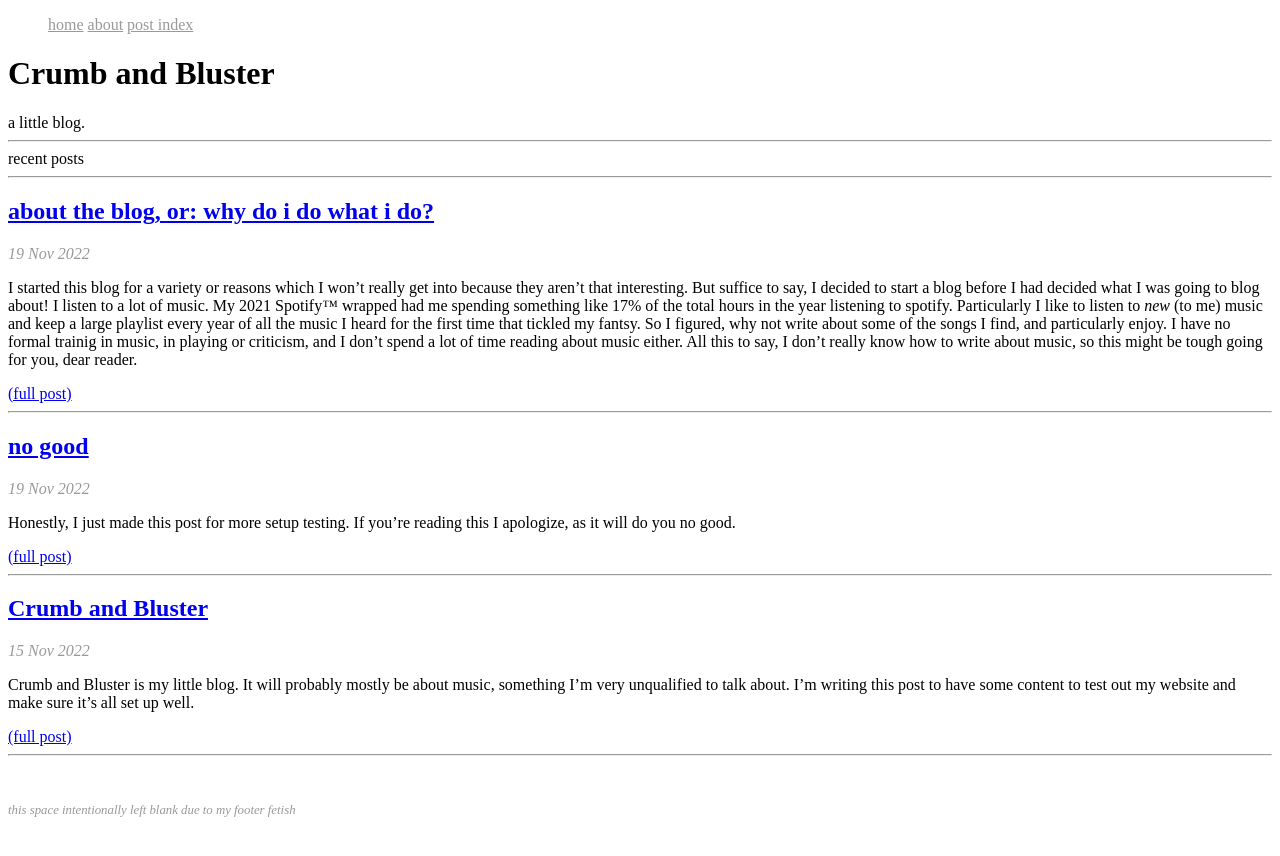
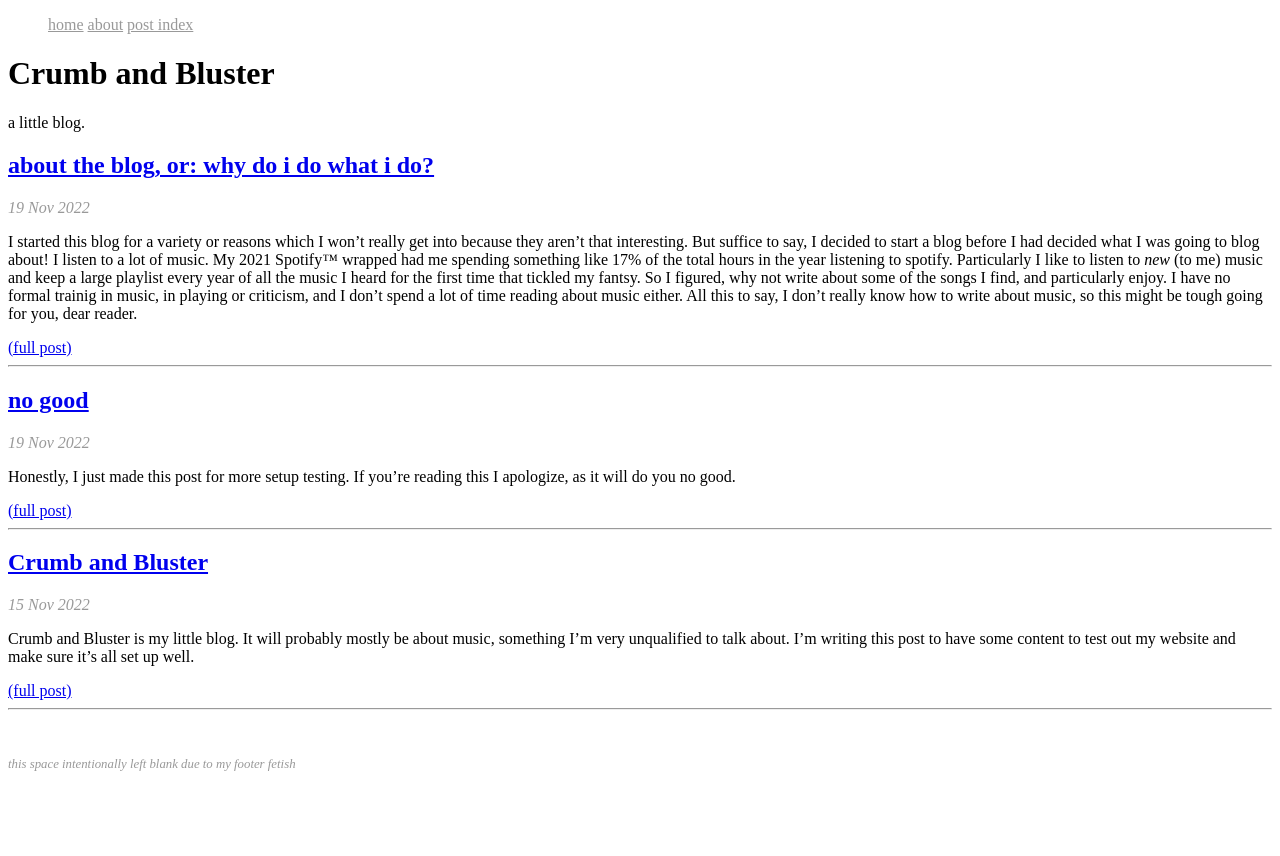
Before and after one commit to crumbandbluster/crumbandbluster.github.io, a Jekyll site: the page built from index.html, in a window 1280 px wide. Shown: the top 856 px of the page. Built offline with Jekyll 4.4.1, drawn with Linux system fonts in a browser that asks for light colours.

Commit message:
more index work

```diff
--- a/index.html
+++ b/index.html
@@ -5,9 +5,7 @@ title: Crumb and Bluster
 <div class="blurb">
     <h1>Crumb and Bluster</h1>
     <div class="subtitle">a little blog.</div>
-    <hr>
-    recent posts
-    <hr>
+
     {% for post in site.posts limit: 5 %}
         <h2><a href="{{ post.url }}" title="{{ post.title }}">{{ post.title }}</a></h2>
         <em style="color:#999">{{ post.date | date_to_string}}</em>
```
